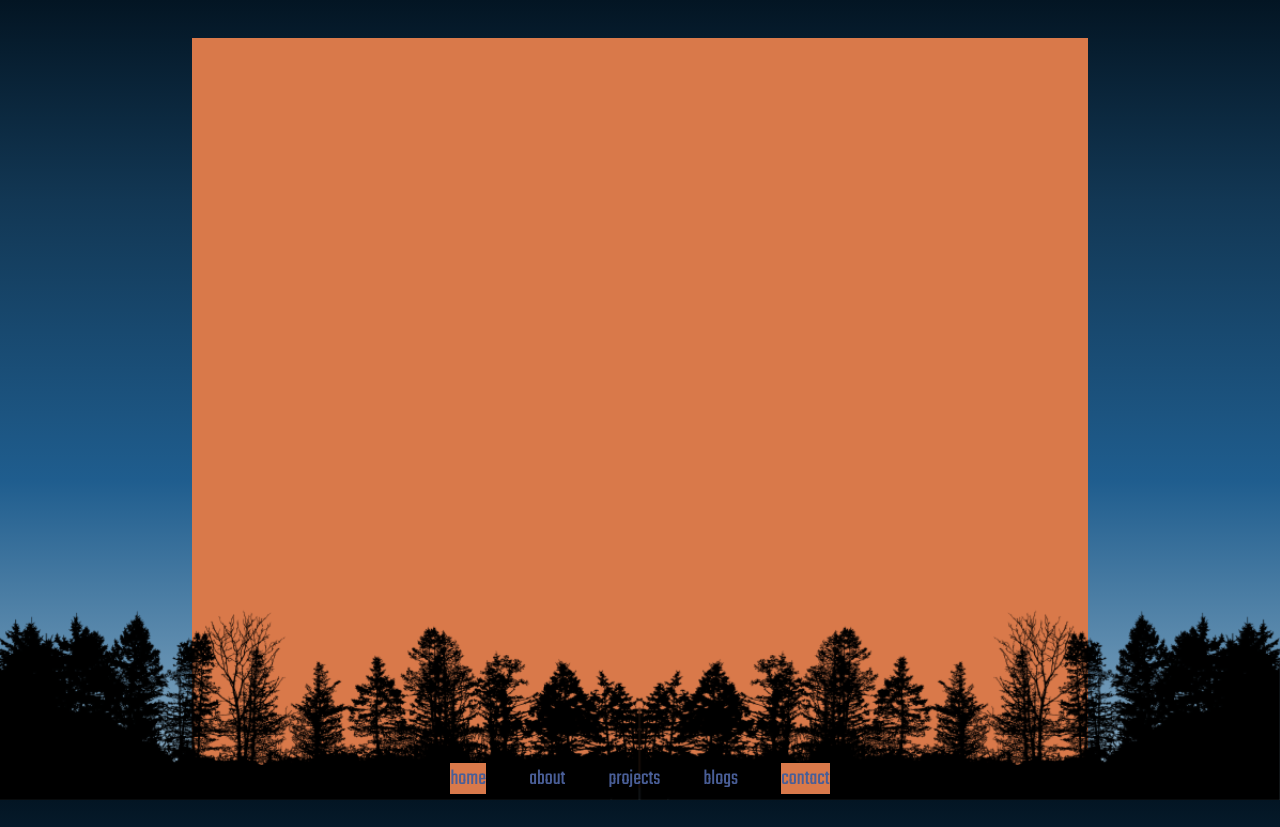
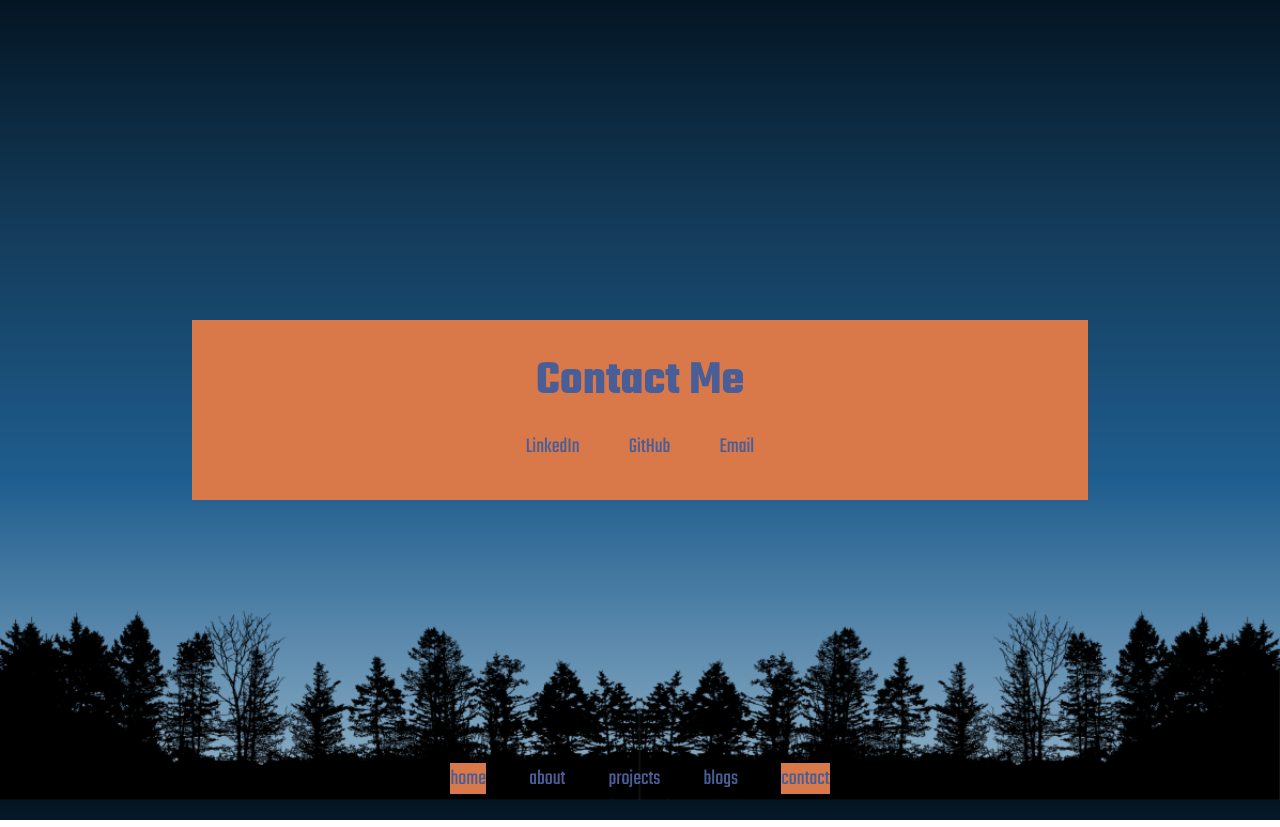
Before and after one commit to moshriguez/personal-portfolio, a React (Create React App) app in the folder personal-portfolio/: page /contact in a window 1280 px wide. Built offline with nearby package versions, Linux system fonts and the light colour scheme.

Commit message:
basic styling for contact

```diff
--- a/personal-portfolio/src/App.css
+++ b/personal-portfolio/src/App.css
@@ -8,6 +8,7 @@ body {
     margin: 0;
     /* font-family: 'Kanit', sans-serif; */
     font-family: 'Teko', sans-serif;
+    font-size: 100%;
 }
 
 .night-time {
@@ -103,9 +104,33 @@ body {
 /*** WATERCOLOUR CONTAINER ***/
 .watercolour-container {
     background-color: rgb(217, 121, 74);
-    margin: 3% auto;
+    color: rgb(73, 94, 151);
+    margin: 25% auto;
     width: 70%;
-    height: 750px;
+    padding: 3%;
+    /* height: 750px;*/
+}
+
+h2 {
+    font-size: 3em;
+    margin: 0;
+    line-height: 1;
+    text-align: center;
+}
+
+/*** CONTACT ***/
+.link-icons {
+    display: flex;
+    width: 100%;
+    justify-content: center;
+    padding-top: 3%;
+}
+
+.link-icons a {
+    margin: 0 3%;
+    font-size: 1.35em;
+    text-decoration: none;
+    color: rgb(73, 94, 151);
 }
 
 /*** MEDIA QUERIES ***/
--- a/personal-portfolio/src/components/Contact.js
+++ b/personal-portfolio/src/components/Contact.js
@@ -4,7 +4,12 @@ const Contact = () => {
 
     return (
         <div className="watercolour-container">
-
+            <h2>Contact Me</h2>
+            <div className="link-icons">
+                <a href="" >LinkedIn</a>
+                <a href="" >GitHub</a>
+                <a href="" >Email</a>
+            </div>
         </div>
     )
 }
```
